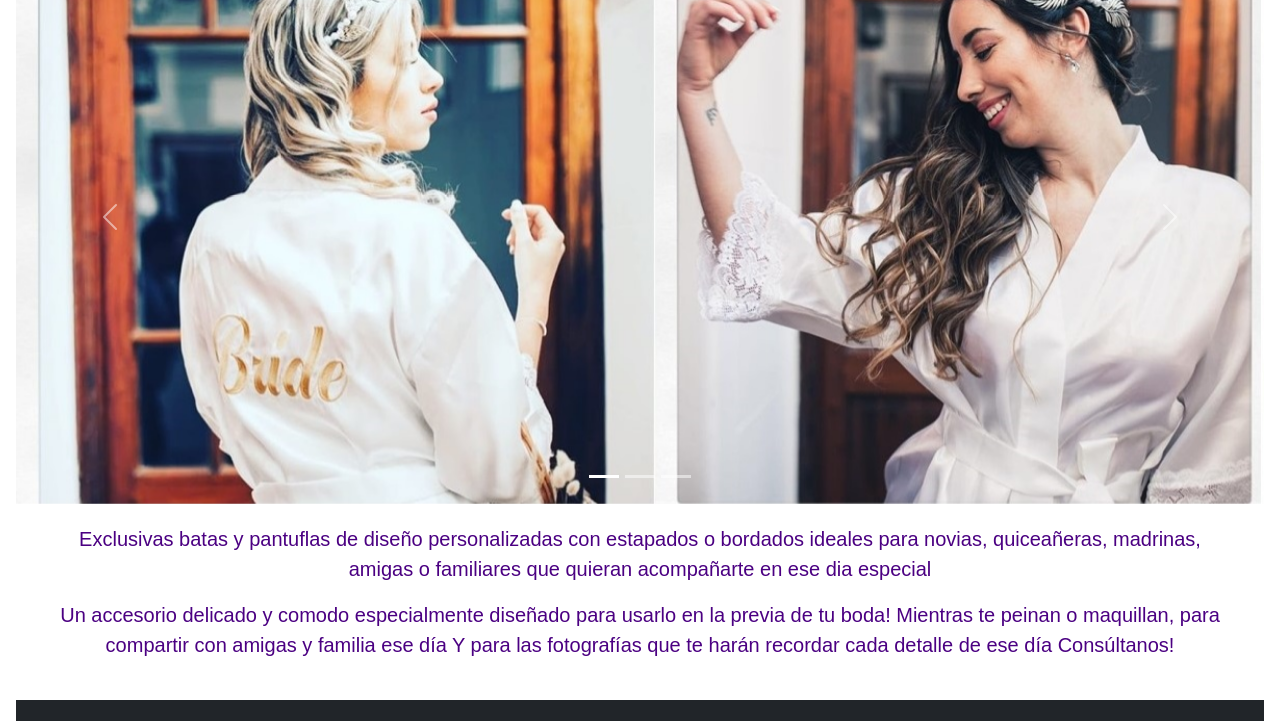
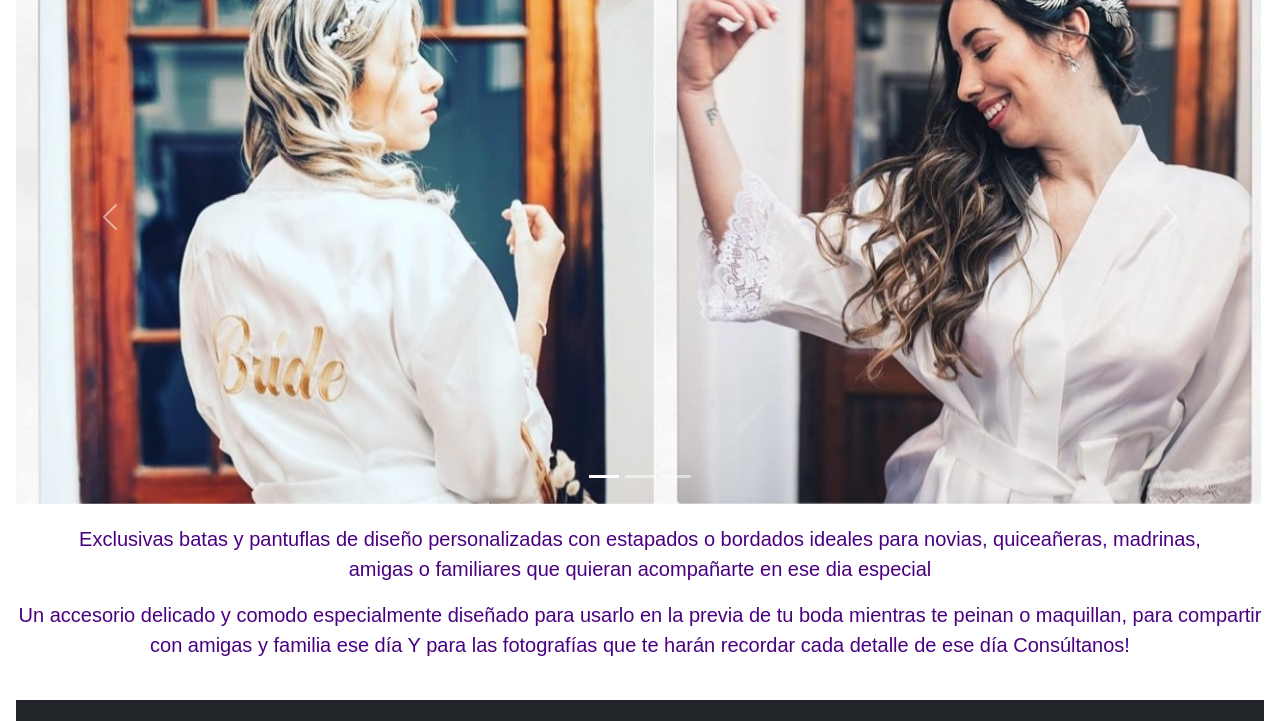
Before and after one commit to Rodolfo088/Proyecto-batasdenovia, a website: page index.html in a window 1280 px wide. Shown: the part 376-1097 px from the top of the page. Drawn offline with nearby package versions, Linux system fonts and the light colour scheme.

Commit message:
se modifica un poco el texto del index

```diff
--- a/index.html
+++ b/index.html
@@ -93,7 +93,7 @@
                  Exclusivas batas y pantuflas de diseño personalizadas con estapados o bordados ideales para novias, quiceañeras, madrinas, amigas o familiares que quieran acompañarte en ese dia especial
             </p>
            <p>
-            Un accesorio delicado y comodo especialmente diseñado para usarlo en la previa de tu boda! Mientras te peinan o maquillan, para compartir con amigas y familia ese día Y para las fotografías que te harán recordar cada detalle de ese día Consúltanos!
+            Un accesorio delicado y comodo especialmente diseñado para usarlo en la previa de tu boda mientras te peinan o maquillan, para compartir con amigas y familia ese día Y para las fotografías que te harán recordar cada detalle de ese día Consúltanos!
            </p>
         </div>
 
```
